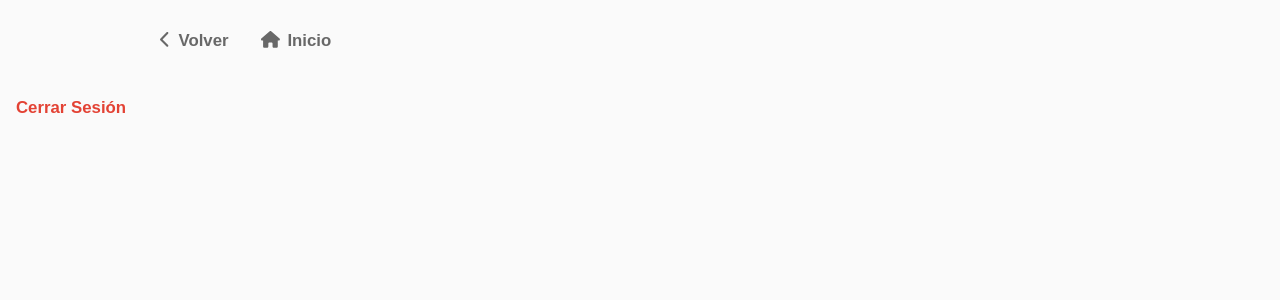
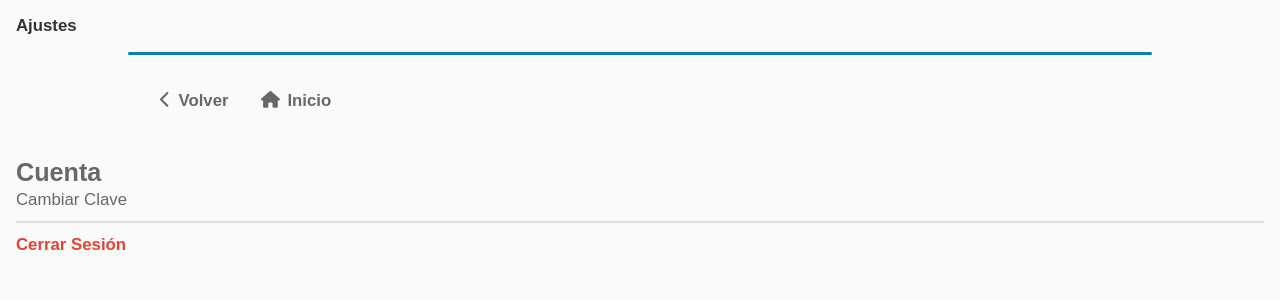
Before and after one commit to KevinStockmanns/App-Eccomerce, an Angular app: page /settings in a window 1280 px wide. Shown: the top 300 px of the page. Built offline with nearby package versions, Linux system fonts and the light colour scheme; sample sign-in values are in the browser's storage.

Commit message:
inicio de settings

```diff
--- a/src/app/pages/settings-page/settings-page.component.css
+++ b/src/app/pages/settings-page/settings-page.component.css
@@ -13,6 +13,11 @@
     padding: 1rem;
     font-size: 105%;
 }
+.setting{
+    display: flex;
+    flex-direction: column;
+    gap: .2rem;
+}
 .logout{
     font-weight: bold;
     color: var(--errorColor);
--- a/src/app/pages/settings-page/settings-page.component.html
+++ b/src/app/pages/settings-page/settings-page.component.html
@@ -1,6 +1,12 @@
 <main class="main">
     <section class="settings-nav">
+        <h1 class="title">Ajustes</h1>
         <back-btn></back-btn>
-        <div class="logout cursor" (click)="onLogout()">Cerrar Sesión</div>
+        <article class="setting">
+            <h2>Cuenta</h2>
+            <div class="change-pass">Cambiar Clave</div>
+            <div class="line-separator"></div>
+            <div class="logout cursor" (click)="onLogout()">Cerrar Sesión</div>
+        </article>
     </section>
 </main>
```
